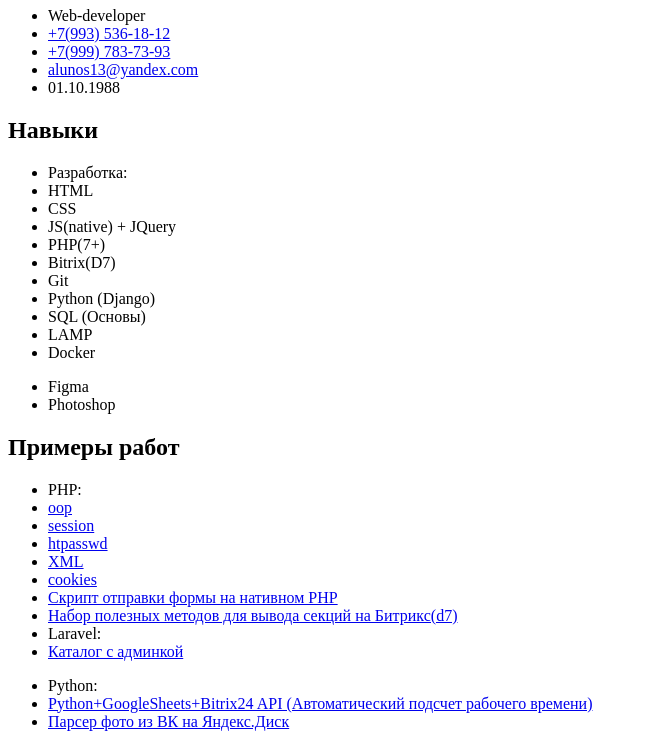
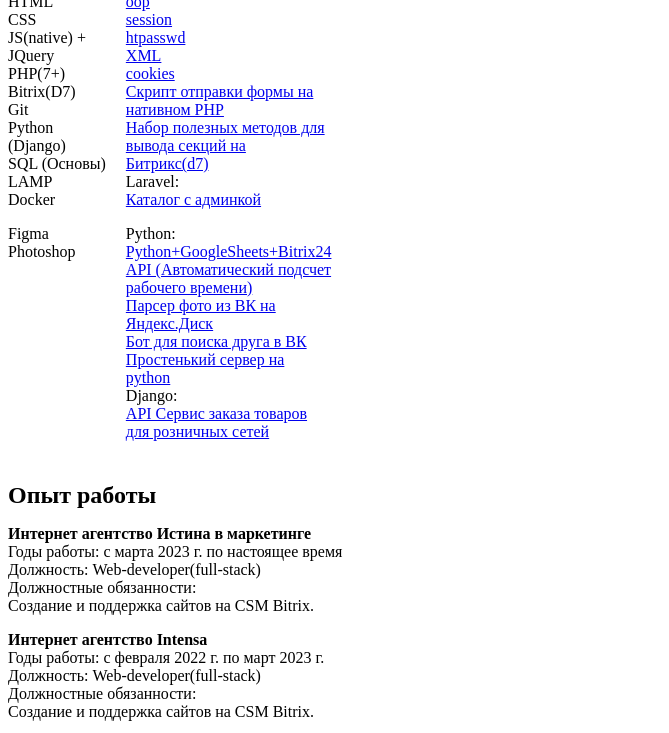
Before and after one commit to mikhailBrann/resume, a plain HTML site: page index.html in a window 1280 px wide. Shown: the part 285-1018 px from the top of the page, without its empty margins (0-669 px from the left). Drawn offline with Linux system fonts and the light colour scheme; the site is published under a folder, as on GitHub Pages, so addresses that start at the root find nothing.

Commit message:
fix css link

```diff
--- a/index.html
+++ b/index.html
@@ -6,7 +6,7 @@
           content="width=device-width, user-scalable=no, initial-scale=1.0, maximum-scale=1.0, minimum-scale=1.0">
     <meta http-equiv="X-UA-Compatible" content="ie=edge">
     <title>Document</title>
-    <link rel="stylesheet" href="/view/css/main.css">
+    <link rel="stylesheet" href="view/css/main.css">
 </head>
 <body>
 <main class="reume-main-wrapp">
```
